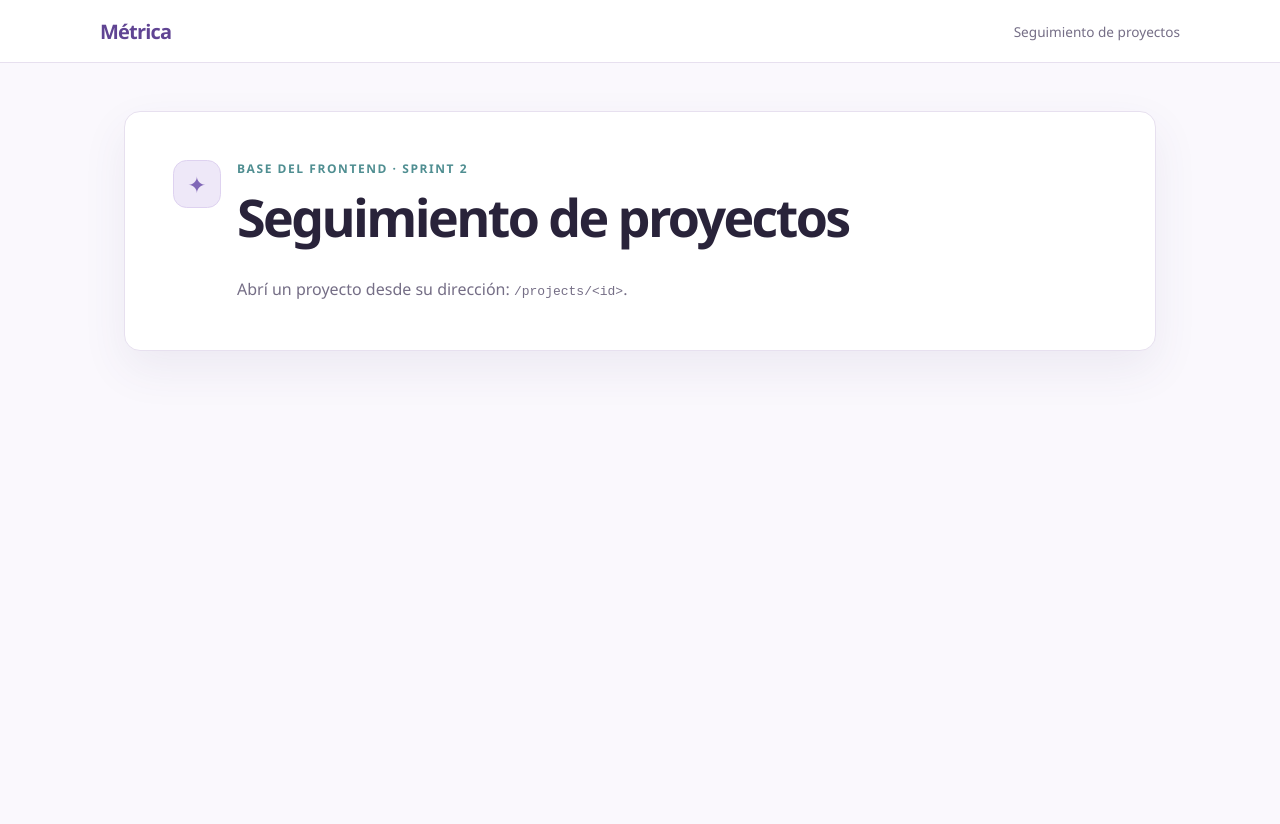
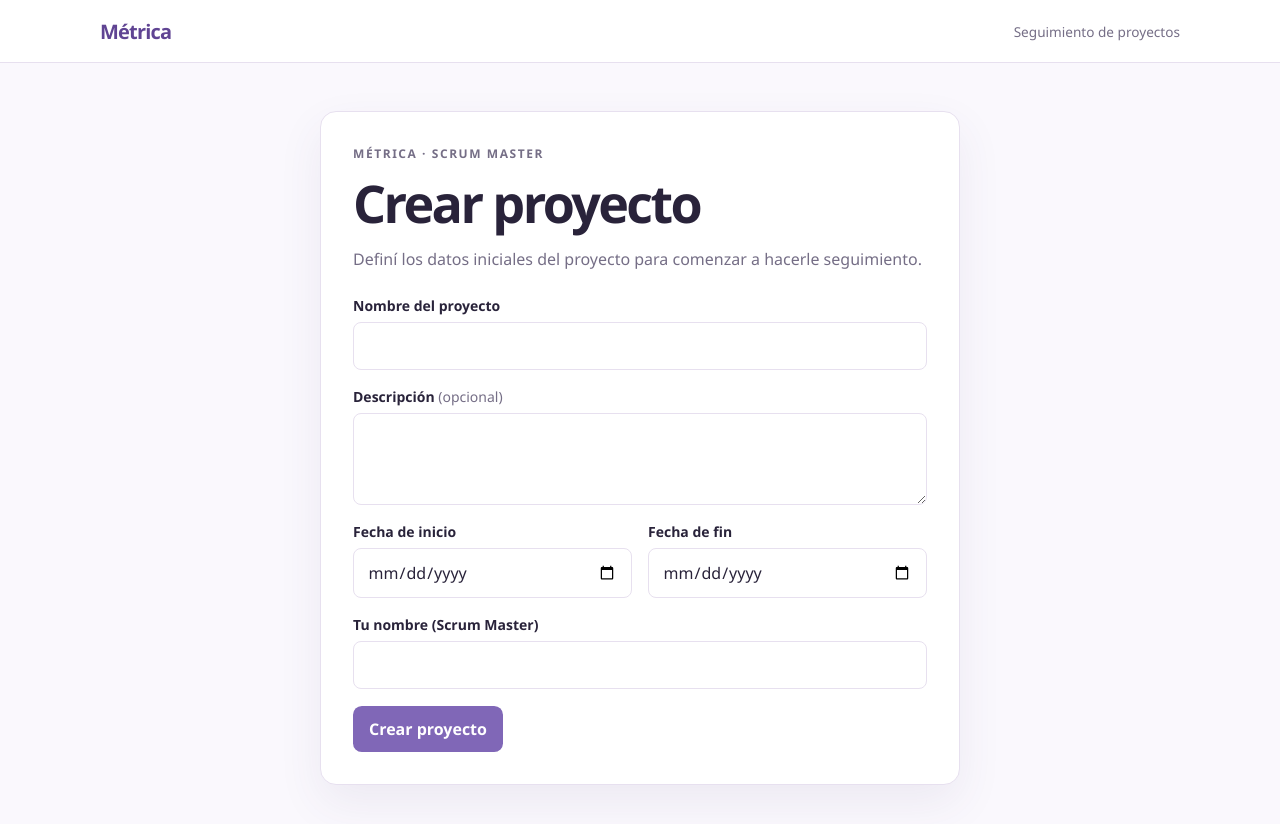
Before and after one commit to MoyaCarlos/seguimiento-medicion, a React (Vite) app in the folder web/: page / in a window 1280 px wide. Shown: the top 824 px of the page. Before the commit the page ends 800 px from the top, so only its background shows below. Built offline with nearby package versions, Linux system fonts and the light colour scheme.

Commit message:
GREEN: montar la creación de proyecto en la ruta índice, test en verde

```diff
--- a/web/src/rutas.tsx
+++ b/web/src/rutas.tsx
@@ -1,6 +1,5 @@
 import { Navigate, type RouteObject } from 'react-router'
 import App from './App'
-import { Inicio } from './compartido/router/Inicio'
 import { LayoutProyecto } from './compartido/router/LayoutProyecto'
 import { NoEncontrada } from './compartido/router/NoEncontrada'
 
@@ -8,7 +7,7 @@ export const rutas: RouteObject[] = [
   {
     element: <App />,
     children: [
-      { index: true, element: <Inicio /> },
+      { index: true, lazy: () => import('./features/proyecto/crear') },
       {
         path: 'projects/:id',
         element: <LayoutProyecto />,
```
